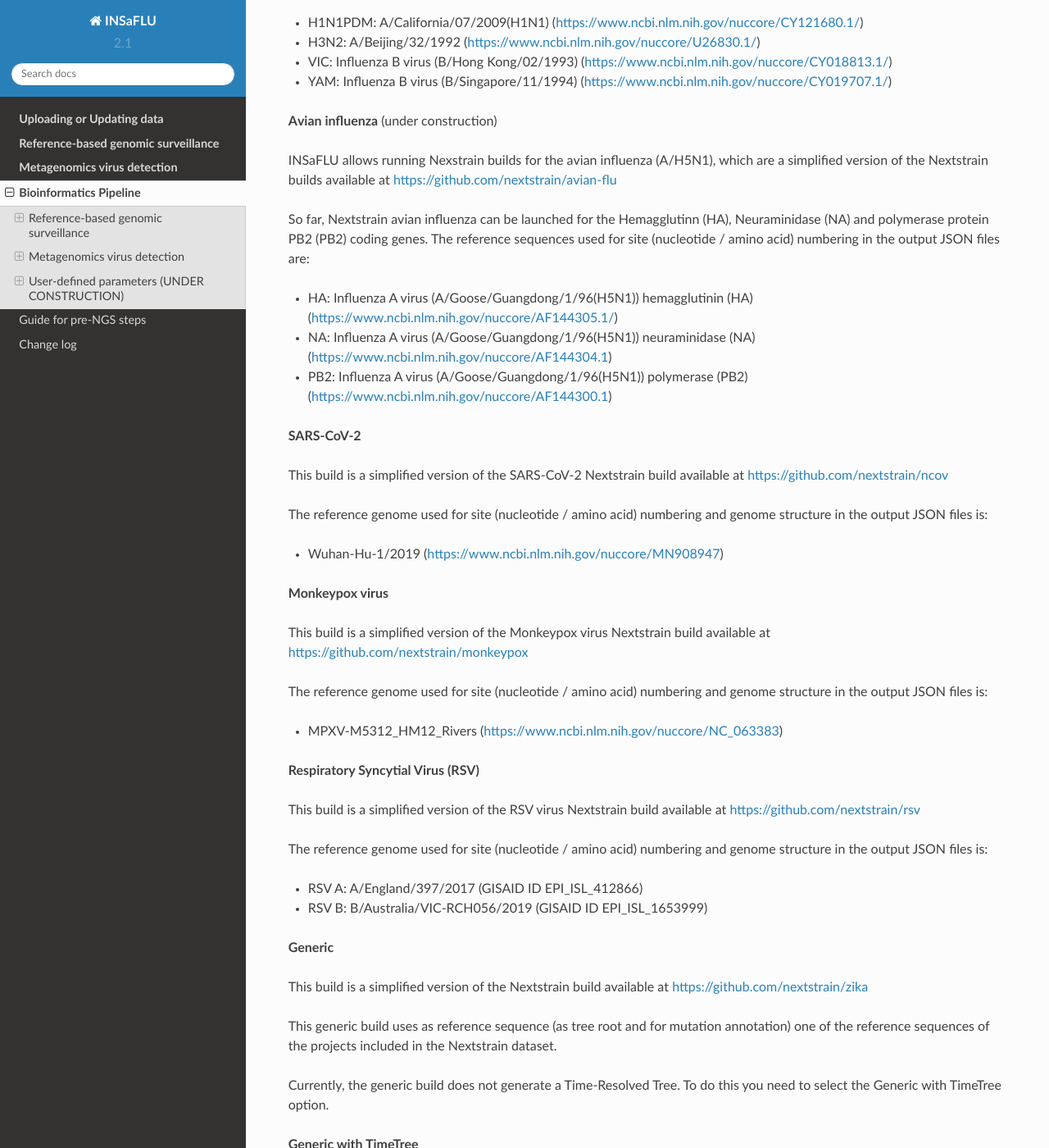
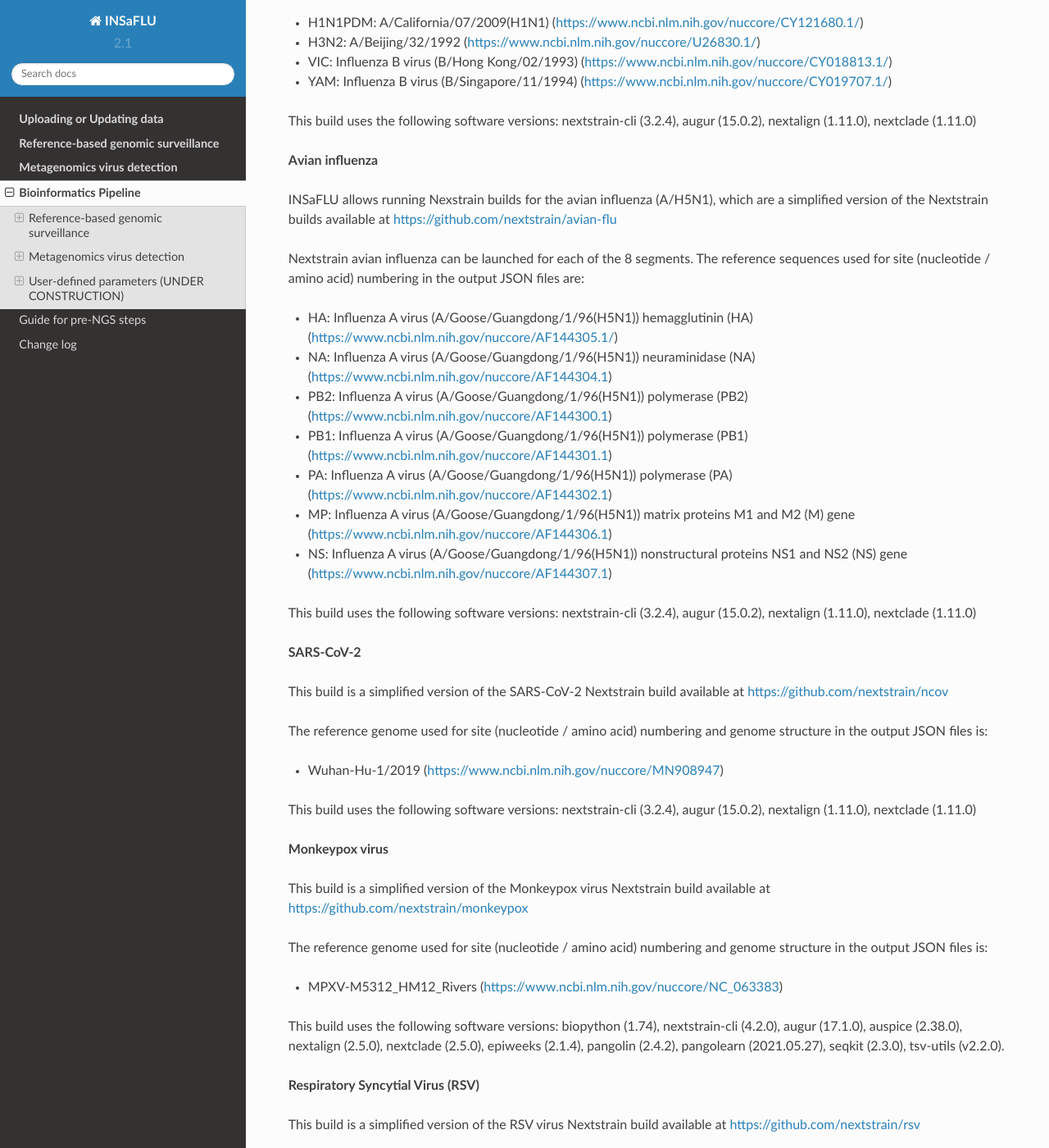
Before and after one commit to INSaFLU/insaflu_docs, a Sphinx documentation site: the page built from docs/bioinformatics_pipeline.rst, in a window 1280 px wide and 1400 px high, scrolled down 17518 px. Shown: the whole window at 82% size. Built offline with Sphinx 7.4.7 and the Read the Docs theme 2.0.0, drawn with Linux system fonts in a browser that asks for light colours; formulas are drawn with MathJax 3; some of the changed text lies outside the part shown.

Commit message:
Update bioinformatics_pipeline.rst

```diff
--- a/docs/bioinformatics_pipeline.rst
+++ b/docs/bioinformatics_pipeline.rst
@@ -534,16 +534,23 @@ So far, influenza analyses are restricted to the Hemagglutinn (HA) coding gene.
 - VIC: Influenza B virus (B/Hong Kong/02/1993) (https://www.ncbi.nlm.nih.gov/nuccore/CY018813.1/)
 - YAM: Influenza B virus (B/Singapore/11/1994) (https://www.ncbi.nlm.nih.gov/nuccore/CY019707.1/)
 
-**Avian influenza** (under construction)
+This build uses the following software versions: nextstrain-cli (3.2.4), augur (15.0.2), nextalign (1.11.0), nextclade (1.11.0)
+
+**Avian influenza**
 
 INSaFLU allows running Nexstrain builds for the avian influenza (A/H5N1), which are a simplified version of the Nextstrain builds available at https://github.com/nextstrain/avian-flu
 
-So far, Nextstrain avian influenza can be launched for the Hemagglutinn (HA), Neuraminidase (NA) and polymerase protein PB2 (PB2) coding genes. The reference sequences used for site (nucleotide  / amino acid) numbering in the output JSON files are:
+Nextstrain avian influenza can be launched for each of the 8 segments. The reference sequences used for site (nucleotide  / amino acid) numbering in the output JSON files are:
 
 - HA: Influenza A virus (A/Goose/Guangdong/1/96(H5N1)) hemagglutinin (HA) (https://www.ncbi.nlm.nih.gov/nuccore/AF144305.1/)
 - NA: Influenza A virus (A/Goose/Guangdong/1/96(H5N1)) neuraminidase (NA) (https://www.ncbi.nlm.nih.gov/nuccore/AF144304.1)
-- PB2: Influenza A virus (A/Goose/Guangdong/1/96(H5N1)) polymerase (PB2)(https://www.ncbi.nlm.nih.gov/nuccore/AF144300.1)
+- PB2: Influenza A virus (A/Goose/Guangdong/1/96(H5N1)) polymerase (PB2) (https://www.ncbi.nlm.nih.gov/nuccore/AF144300.1)
+- PB1: Influenza A virus (A/Goose/Guangdong/1/96(H5N1)) polymerase (PB1) (https://www.ncbi.nlm.nih.gov/nuccore/AF144301.1)
+- PA: Influenza A virus (A/Goose/Guangdong/1/96(H5N1)) polymerase (PA) (https://www.ncbi.nlm.nih.gov/nuccore/AF144302.1)
+- MP: Influenza A virus (A/Goose/Guangdong/1/96(H5N1)) matrix proteins M1 and M2 (M) gene (https://www.ncbi.nlm.nih.gov/nuccore/AF144306.1)
+- NS: Influenza A virus (A/Goose/Guangdong/1/96(H5N1)) nonstructural proteins NS1 and NS2 (NS) gene (https://www.ncbi.nlm.nih.gov/nuccore/AF144307.1)
 
+This build uses the following software versions: nextstrain-cli (3.2.4), augur (15.0.2), nextalign (1.11.0), nextclade (1.11.0)
 
 **SARS-CoV-2**
 
@@ -552,6 +559,8 @@ This build is a simplified version of the SARS-CoV-2 Nextstrain build available
 The reference genome used for site (nucleotide  / amino acid) numbering and genome structure in the output JSON files is:
 
 - Wuhan-Hu-1/2019 (https://www.ncbi.nlm.nih.gov/nuccore/MN908947)
+
+This build uses the following software versions: nextstrain-cli (3.2.4), augur (15.0.2), nextalign (1.11.0), nextclade (1.11.0)
 
 
 **Monkeypox virus**
@@ -562,6 +571,7 @@ The reference genome used for site (nucleotide  / amino acid) numbering and geno
 
 - MPXV-M5312_HM12_Rivers (https://www.ncbi.nlm.nih.gov/nuccore/NC_063383)
 
+This build uses the following software versions: biopython (1.74), nextstrain-cli (4.2.0), augur (17.1.0), auspice (2.38.0), nextalign (2.5.0), nextclade (2.5.0), epiweeks (2.1.4), pangolin (2.4.2), pangolearn (2021.05.27), seqkit (2.3.0), tsv-utils (v2.2.0).
 
 **Respiratory Syncytial Virus (RSV)**
 
@@ -572,6 +582,8 @@ The reference genome used for site (nucleotide  / amino acid) numbering and geno
 - RSV A: A/England/397/2017 (GISAID ID EPI_ISL_412866)
 - RSV B: B/Australia/VIC-RCH056/2019 (GISAID ID EPI_ISL_1653999)
 
+This build uses the following software versions: augur (20.0), auspice (2.42), nextalign (2.9.1), nextclade (2.9.1), epiweeks (2.1.4).
+
 
 **Generic**
 
@@ -581,6 +593,7 @@ This generic build uses as reference sequence (as tree root and for mutation ann
 
 Currently, the generic build does not generate a Time-Resolved Tree. To do this you need to select the Generic with TimeTree option.
 
+This build uses the following software versions: nextstrain-cli (3.2.4), augur (15.0.2), nextalign (1.11.0), nextclade (1.11.0)
 
 **Generic with TimeTree**
 
```
